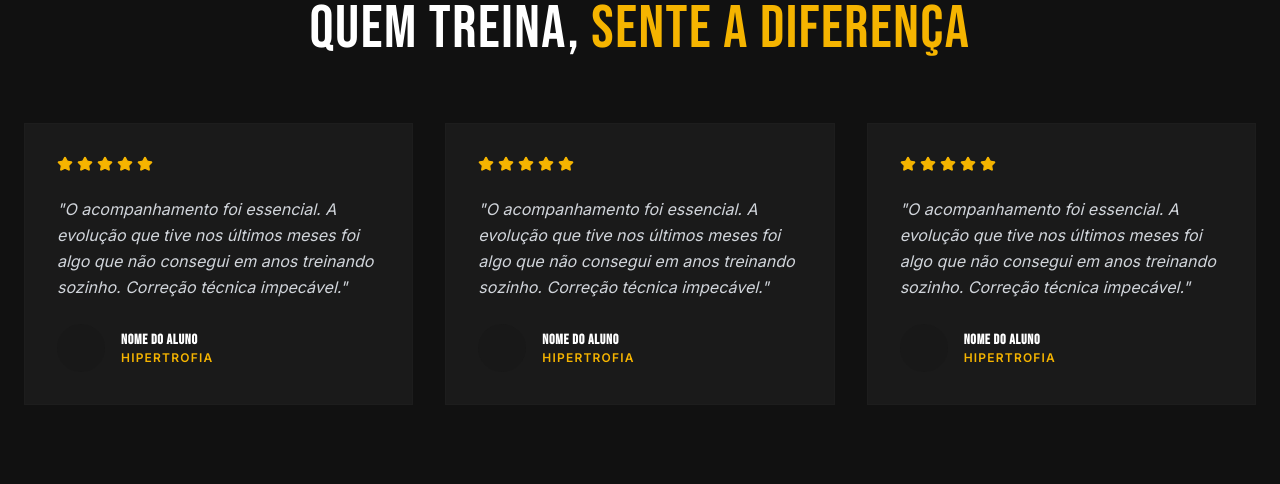
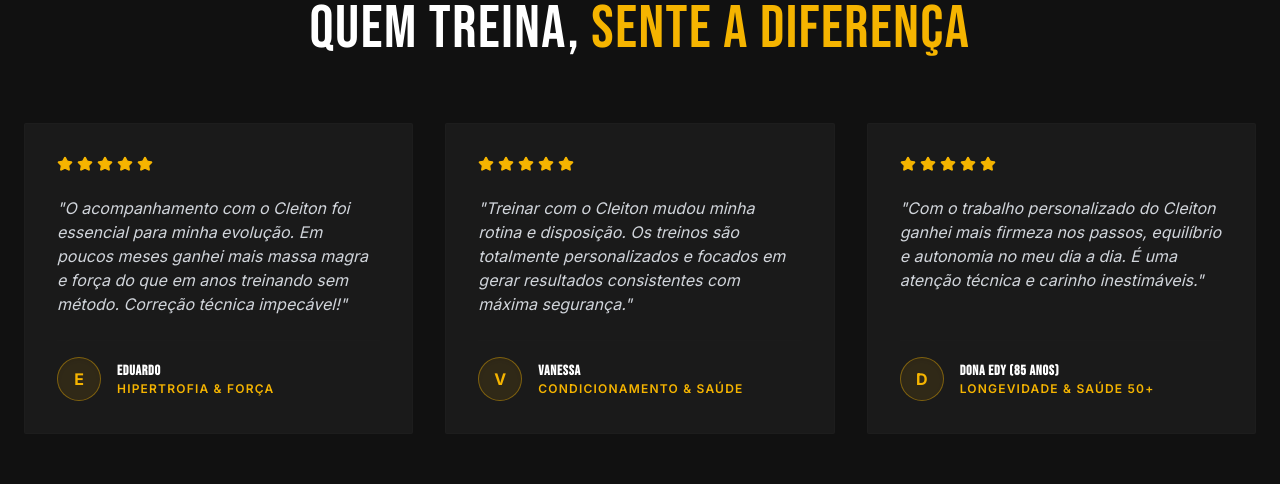
Before and after one commit to joabedev123-alt/cleiton-santos-personal, a React (Vite) app: page / in a window 1280 px wide. Shown: the part 5080-5564 px from the top of the page. Built offline with nearby package versions, Linux system fonts and the light colour scheme.

Commit message:
Update testimonials with Eduardo, Vanessa, and Dona Edy (85 anos)

```diff
--- a/src/pages/Home.tsx
+++ b/src/pages/Home.tsx
@@ -256,19 +256,39 @@ export const Home = () => {
             Quem treina, <span className="text-brand-yellow">sente a diferença</span>
           </h2>
           <div className="grid grid-cols-1 md:grid-cols-3 gap-8">
-            {[1, 2, 3].map((i) => (
-              <div key={i} className="bg-[#1a1a1a] p-8 border border-brand-gray/20">
-                <div className="flex gap-1 text-brand-yellow mb-6">
-                  {[...Array(5)].map((_, j) => <Star key={j} size={16} fill="currentColor" />)}
+            {[
+              {
+                nome: "Eduardo",
+                tag: "Hipertrofia & Força",
+                texto: "O acompanhamento com o Cleiton foi essencial para minha evolução. Em poucos meses ganhei mais massa magra e força do que em anos treinando sem método. Correção técnica impecável!"
+              },
+              {
+                nome: "Vanessa",
+                tag: "Condicionamento & Saúde",
+                texto: "Treinar com o Cleiton mudou minha rotina e disposição. Os treinos são totalmente personalizados e focados em gerar resultados consistentes com máxima segurança."
+              },
+              {
+                nome: "Dona Edy (85 anos)",
+                tag: "Longevidade & Saúde 50+",
+                texto: "Com o trabalho personalizado do Cleiton ganhei mais firmeza nos passos, equilíbrio e autonomia no meu dia a dia. É uma atenção técnica e carinho inestimáveis."
+              }
+            ].map((item, i) => (
+              <div key={i} className="bg-[#1a1a1a] p-8 border border-brand-gray/20 rounded-sm flex flex-col justify-between hover:border-brand-yellow/50 transition-colors duration-300">
+                <div>
+                  <div className="flex gap-1 text-brand-yellow mb-6">
+                    {[...Array(5)].map((_, j) => <Star key={j} size={16} fill="currentColor" />)}
+                  </div>
+                  <p className="text-gray-300 italic mb-6 leading-relaxed text-sm sm:text-base">
+                    "{item.texto}"
+                  </p>
                 </div>
-                <p className="text-gray-300 italic mb-6 leading-relaxed">
-                  "O acompanhamento foi essencial. A evolução que tive nos últimos meses foi algo que não consegui em anos treinando sozinho. Correção técnica impecável."
-                </p>
-                <div className="flex items-center gap-4">
-                  <div className="w-12 h-12 bg-brand-grayDark rounded-full"></div>
+                <div className="flex items-center gap-4 pt-4 border-t border-brand-gray/10">
+                  <div className="w-11 h-11 bg-brand-yellow/10 border border-brand-yellow/40 rounded-full flex items-center justify-center text-brand-yellow font-bold text-base shadow-inner">
+                    {item.nome.charAt(0)}
+                  </div>
                   <div>
-                    <h4 className="text-brand-white font-bold uppercase tracking-wider text-sm">Nome do Aluno</h4>
-                    <p className="text-brand-yellow text-xs font-semibold uppercase tracking-widest">Hipertrofia</p>
+                    <h4 className="text-brand-white font-bold uppercase tracking-wider text-sm">{item.nome}</h4>
+                    <p className="text-brand-yellow text-xs font-semibold uppercase tracking-widest">{item.tag}</p>
                   </div>
                 </div>
               </div>
```
